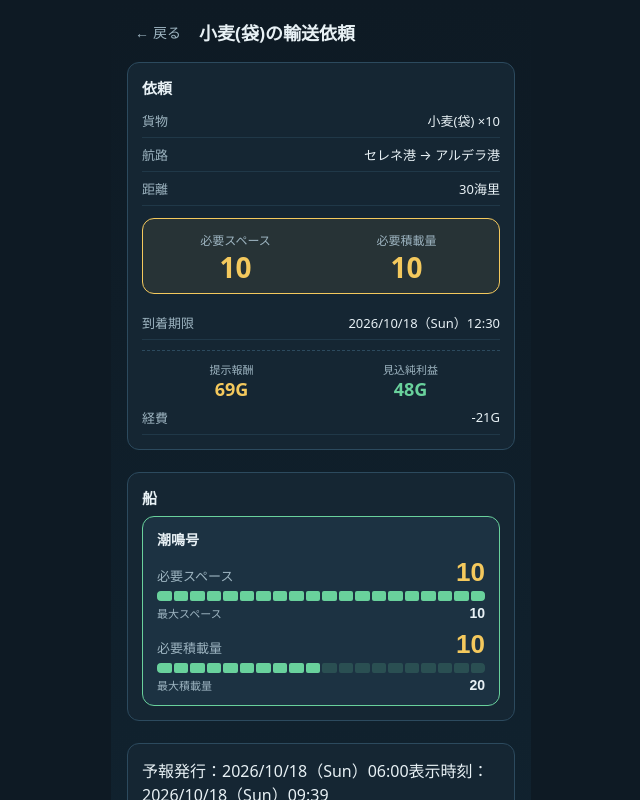
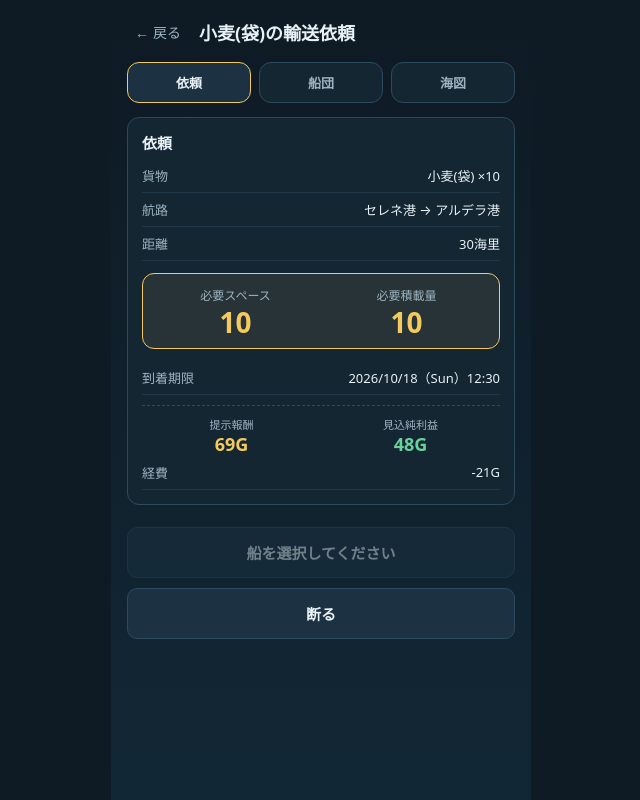
Before and after one commit to Shienori/shioji-no-shokai, a React (Vite) app in the folder shioji-no-shokai-mvp/: page / in a window 1280 px wide. Both pictures are taken after a click on the button 640 px from the left and 463 px from the top of the page. Shown: the top 800 px of the page, without its empty margins (319-959 px from the left). Built offline with nearby package versions, Linux system fonts and the light colour scheme.

Commit message:
feat: add request, fleet, and chart tabs with fade transition

```diff
--- a/shioji-no-shokai-mvp/src/components/contract/ContractDetailScreen.tsx
+++ b/shioji-no-shokai-mvp/src/components/contract/ContractDetailScreen.tsx
@@ -18,6 +18,14 @@ interface ContractDetailScreenProps {
   onClose: () => void;
 }
 
+type DetailTab = "request" | "fleet" | "chart";
+
+const DETAIL_TABS = [
+  { id: "request", label: "依頼" },
+  { id: "fleet", label: "船団" },
+  { id: "chart", label: "海図" },
+] as const;
+
 export function ContractDetailScreen({
   contract,
   ships,
@@ -27,9 +35,11 @@ export function ContractDetailScreen({
   onClose
 }: ContractDetailScreenProps) {
   const [selectedShipId, setSelectedShipId] = useState<string | null>(null);
+  const [activeTab, setActiveTab] = useState<DetailTab>("request");
 
   useEffect(() => {
     setSelectedShipId(null);
+    setActiveTab("request");
   }, [contract?.id]);
 
   if (!contract) return null;
@@ -53,8 +63,23 @@ export function ContractDetailScreen({
         <h2>{cargo.name}の輸送依頼</h2>
       </header>
 
+      <div className="detail-tabs">
+        {DETAIL_TABS.map((tab) => (
+          <button
+            key={tab.id}
+            type="button"
+            className={`detail-tab${activeTab === tab.id ? " active" : ""}`}
+            onClick={() => setActiveTab(tab.id)}
+          >
+            {tab.label}
+          </button>
+        ))}
+      </div>
+
       <div className="detail-body">
-        <section className="card detail-card">
+        {activeTab === "request" && (
+          <section className="detail-tab-panel">
+            <div className="card detail-card">
               <h3>依頼</h3>
               <div className="kv"><span>貨物</span><span>{cargo.name} ×{contract.quantity}</span></div>
               <div className="kv"><span>航路</span><span>{fromPort.name} → {toPort.name}</span></div>
@@ -76,9 +101,13 @@ export function ContractDetailScreen({
                 <div className="reward-item net"><div className="label">見込純利益</div><div className="value">{netProfit}G</div></div>
               </div>
               <div className="kv"><span>経費</span><span>-{expense}G</span></div>
+            </div>
           </section>
+        )}
 
-        <section className="card detail-card ship-select-card">
+        {activeTab === "fleet" && (
+          <section className="detail-tab-panel">
+            <div className="card detail-card ship-select-card">
               <h3>船</h3>
               <div className="ship-select-list">
                 {ships.map((ship) => {
@@ -110,18 +139,25 @@ export function ContractDetailScreen({
                   );
                 })}
               </div>
+            </div>
           </section>
+        )}
 
-        <section>
+        {activeTab === "chart" && (
+          <section className="detail-tab-panel chart-tab-panel">
+            <div className="chart-fullscreen">
               <RouteSeaConditionTab
                 routeId={contract.routeId}
                 fromPortId={route.fromPortId}
                 toPortId={route.toPortId}
                 selectedShip={selectedShip}
               />
+            </div>
           </section>
+        )}
       </div>
 
+      {activeTab !== "chart" && (
         <footer className="detail-footer">
           {acceptReason && <p className="accept-reason">{acceptReason}</p>}
           <button
@@ -137,6 +173,7 @@ export function ContractDetailScreen({
           </button>
           <button className="btn btn-secondary" onClick={onClose}>断る</button>
         </footer>
+      )}
     </div>
   );
 }
--- a/shioji-no-shokai-mvp/src/styles/globals.css
+++ b/shioji-no-shokai-mvp/src/styles/globals.css
@@ -134,3 +134,13 @@ main>section{width:100%;min-width:0}
 .capacity-maximum .capacity-label{font-size:11px;color:var(--sub)}
 .capacity-maximum .capacity-value{font-size:14px;font-weight:700;color:var(--text)}
 .ship-select-item.eligible{border-color:var(--green)}
+
+/* 契約詳細タブ */
+.detail-tabs{display:flex;gap:8px;margin-bottom:14px}
+.detail-tab{flex:1;padding:10px 6px;border:1px solid var(--line);border-radius:var(--card-radius);background:var(--panel);color:var(--sub);font-size:13px;font-weight:700;cursor:pointer;transition:border-color .15s,color .15s,background-color .15s}
+.detail-tab.active{color:var(--text);border-color:var(--gold);background:var(--panel2)}
+.detail-tab-panel{animation:detailFadeIn .2s ease}
+.chart-tab-panel{display:flex;flex:1;min-height:0}
+.chart-fullscreen{flex:1;min-height:60vh;overflow:auto;-webkit-overflow-scrolling:touch;border:1px solid var(--line);border-radius:var(--card-radius);background:var(--panel)}
+.chart-fullscreen .route-sea-condition-tab{min-width:max-content;margin-bottom:0}
+@keyframes detailFadeIn{from{opacity:0}to{opacity:1}}
```
Lines whose indentation alone changed are shown as unchanged.
